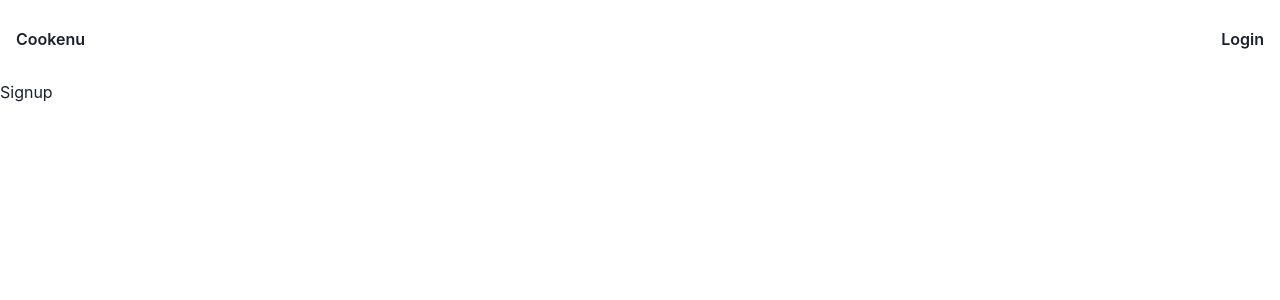
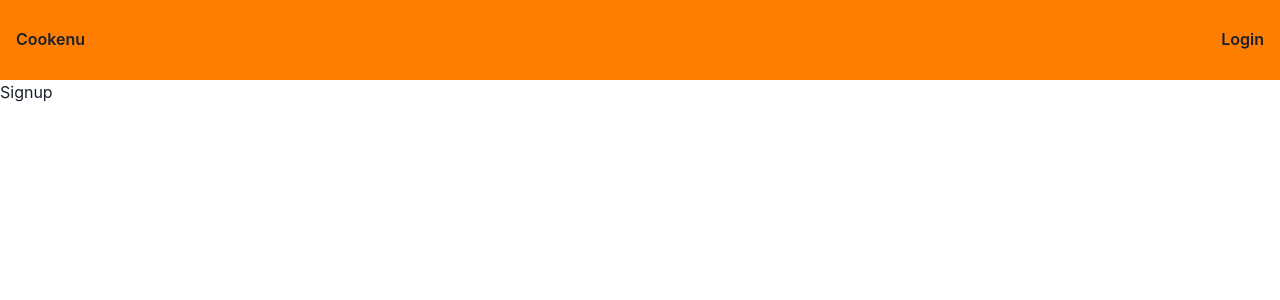
Before and after one commit to JoaoPedroweb/cookenu, a React (Create React App) app: page /signup in a window 1280 px wide. Shown: the top 300 px of the page. Built offline with nearby package versions, Linux system fonts and the light colour scheme.

Commit message:
parte-05

```diff
--- a/src/components/header/styled.js
+++ b/src/components/header/styled.js
@@ -1,4 +1,5 @@
 import styled from 'styled-components';
+import { theme } from '../../styles';
 
 export const HeaderStyled = styled.header`
     height: 10vh;
@@ -7,4 +8,5 @@ export const HeaderStyled = styled.header`
     flex-direction: row;
     justify-content: space-between;
     align-items: center;
+    background-color: ${theme.colors.laranja["500"]}
 `;
--- a/src/styles/theme.js
+++ b/src/styles/theme.js
@@ -1,5 +1,18 @@
 import { extendTheme } from "@chakra-ui/react";
 
 export const theme = extendTheme({
-
+    components: {
+        Button: {
+            variants: {
+                header: {
+                    bg: "laranja.500"
+                }
+            }
+        }
+    },
+    colors: {
+        laranja: {
+            500: "#FE7E02"
+        }
+    }
 })
```
